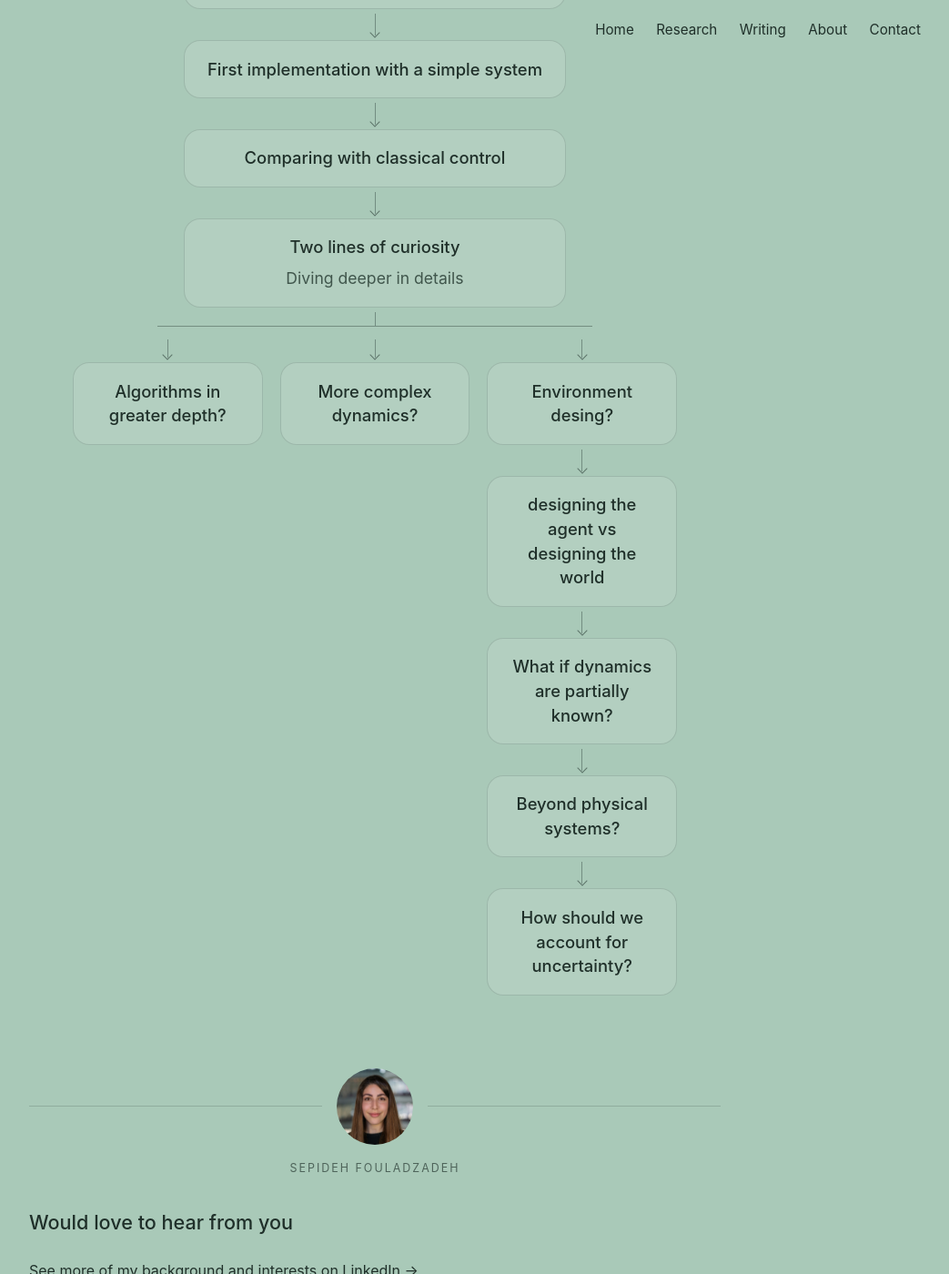
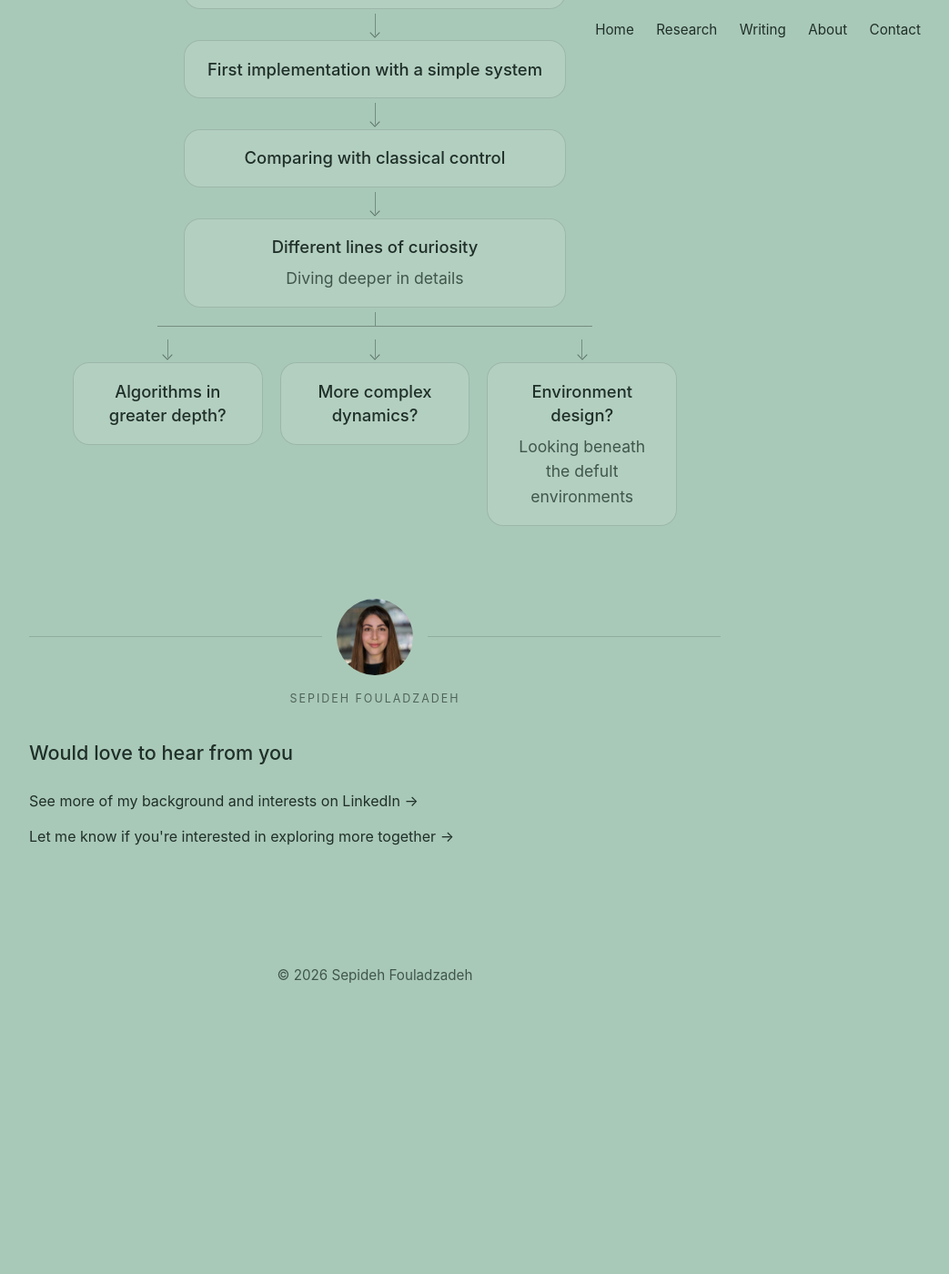
Before and after one commit to SepidehFouladzadeh/SepidehFouladzadeh.github.io, a Jekyll site: the page built from _posts/2026-07-15-RL-Control.md, in a window 1280 px wide and 1400 px high, scrolled down 848 px. Shown: the whole window at 91% size, without its empty margins (228-1271 px from the left). Built offline with Jekyll 4.4.1, drawn with Linux system fonts in a browser that asks for light colours; after the commit the page ends 1980 px from its top, so only the background shows below that.

Commit message:
middle branch

```diff
--- a/_posts/2026-07-15-RL-Control.md
+++ b/_posts/2026-07-15-RL-Control.md
@@ -97,7 +97,7 @@
 
   <div class="thought-step">
     <button class="flow-node thought-trigger" type="button">
-      <h3>Two lines of curiosity</h3>
+      <h3>Different lines of curiosity</h3>
       <p>
         Diving deeper in details
       </p>
@@ -152,6 +152,11 @@
             - Acrobot<br>
             - Bipedal
           </p>
+          <p class="thought-evidence">
+
+            ✓ What about more complex systems? Beyond physical systems? Biological, psychological, or social systems with no cleanly defined states, inputs, or equations? Partially known dynamics... Internal and external unknowns...<br>
+            ✓ How to account for uncertainty? Both in system and the environment. Bayesian framemwork? Robust design?
+      </p>
 
         </div>
       </div>
@@ -164,114 +169,29 @@
 
       <div class="branch-line"></div>
 
-<!-- Look beneath the defult environments! -->
       <div class="thought-step">
         <button class="flow-node thought-trigger" type="button">
-          <h3>Environment desing?</h3>
+          <h3>Environment design?</h3>
+          <p>
+            Looking beneath the defult environments
+          </p>
         </button>
 
         <div class="thought-cloud">
           <h3>What assumptions are already hidden inside Gymnasium? </h3>
 
           <p>
-            Algorithm design often improves learning efficiency. But efficiency
-            alone cannot guarantee that the simulated problem meaningfully
-            represents the real system.
+            - Dynamics, observations, actions, termination rules, and rewards already defined in Gymnasium? Useful for benchmarking algorithms!<br>
+            - Algorithm design focuses only on learning efficiency? What about meaningfully representing the real system?<br>
+            - Environment design (modeling choices) itself a fundamental contribution?
           </p>
-          <p>
-            This made me wonder whether environment design can sometimes be the
-            more fundamental contribution: deciding what exists, what changes,
-            what is observed, and what is rewarded.
-        </p>
-
-          <p>
-            - Gymnasium makes experimentation easy because the dynamics,
-            observations, actions, termination rules, and rewards already exist.<br>
-            - useful for benchmarking algorithms, but it also hides many of
-            the modeling choices that determine what the agent is actually learning.<br>
-            - But what assumptions are already hidden inside the simulator?
-          </p>
-        </div>
-      </div>
-
-      <div class="flow-arrow"></div>
-
-      <div class="thought-step">
-        <button class="flow-node thought-trigger" type="button">
-          <h3>designing the agent vs designing the
-        world</h3>
-        </button>
-
-        <div class="thought-cloud">
-          <h3>Moving one level lower</h3>
-
           <p class="thought-evidence">
-          ✓reproduce behavior comparable
-            to the ready-made environment
-        ✓ Custom environment structure<br>
-        ✓ State and action spaces<br>
-        ✓ Reward function (Designing the reward also led me toward questions about optimal
-        control)<br>
-        ✓ Environment dynamics
+          ✓ Reproduce behavior comparable to the ready-made environment<br>
+          ✓ Custom environment<br>
+          ✓ Designing the agent vs designing the world?
       </p>
 
         </div>
       </div>
 
-        <div class="flow-arrow"></div>
-
-
-        <div class="thought-step">
-            <button class="flow-node thought-trigger" type="button">
-            <h3>What if dynamics are partially known?</h3>
-            </button>
-
-            <div class="thought-cloud">
-            <h3>Complex systems.</h3>
-
-            <p>
-                Complex biological, psychological, or social systems?
-            </p>
-            </div>
-        </div>
-
-        <div class="flow-arrow"></div>
-
-
-        <div class="thought-step">
-            <button class="flow-node thought-trigger" type="button">
-            <h3>
-                Beyond physical systems?
-            </h3>
-            </button>
-
-            <div class="thought-cloud">
-            <h3>Internal and external unknowns</h3>
-
-            <p>
-                May not have cleanly defined states, inputs, or equations.
-            </p>
-
-            </div>
-        </div>
-
-        <div class="flow-arrow"></div>
-
-
-        <div class="thought-step">
-            <button class="flow-node thought-trigger" type="button">
-            <h3>How should we account for uncertainty?</h3>
-            </button>
-
-            <div class="thought-cloud">
-            <h3>Uncertainty both about system and environment </h3>
-
-            <p>
-                Bayesian framemwork?<br>
-                Robust design?
-            </p>
-
-            </div>
-        </div>
-
 </div>
```
